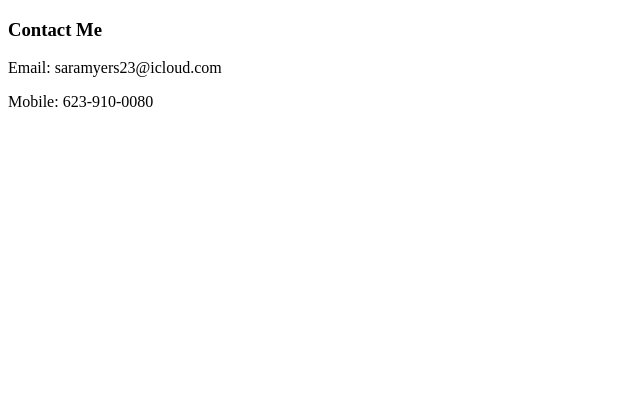
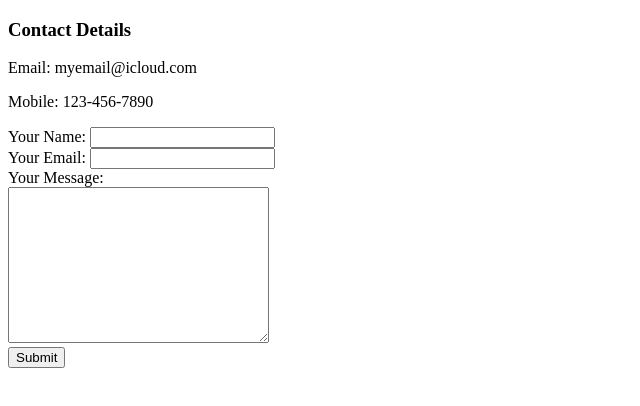
Before and after one commit to sarakate23/cv, a plain HTML site: page contact me.html in a window 1280 px wide. Shown: the whole page, without its empty margins (0-640 px from the left). Drawn offline with Linux system fonts and the light colour scheme.

Commit message:
Update contact me.html

```diff
--- a/contact me.html
+++ b/contact me.html
@@ -5,8 +5,20 @@
     <title>Contact Me</title>
   </head>
   <body>
-    <h3>Contact Me</h3>
-    <p>Email: saramyers23@icloud.com</p>
-    <p>Mobile: 623-910-0080</p>
+    <h3>Contact Details</h3>
+    <p>Email: myemail@icloud.com</p>
+    <p>Mobile: 123-456-7890</p>
+    <form action="mailto:saramyers23@icloud.com" method="post" enctype="text/plain">
+    <label>Your Name:</label>
+    <input type="text" name="yourName" id="" />
+    <br>
+    <label>Your Email:</label>
+    <input type="email" name="yourEmail" id="">
+    <br>
+    <label>Your Message:</label>
+    <br>
+    <textarea name="yourMessage" id="" cols="30" rows="10"></textarea>
+    <br>
+    <input type="Submit" name="" />
   </body>
 </html>
```
